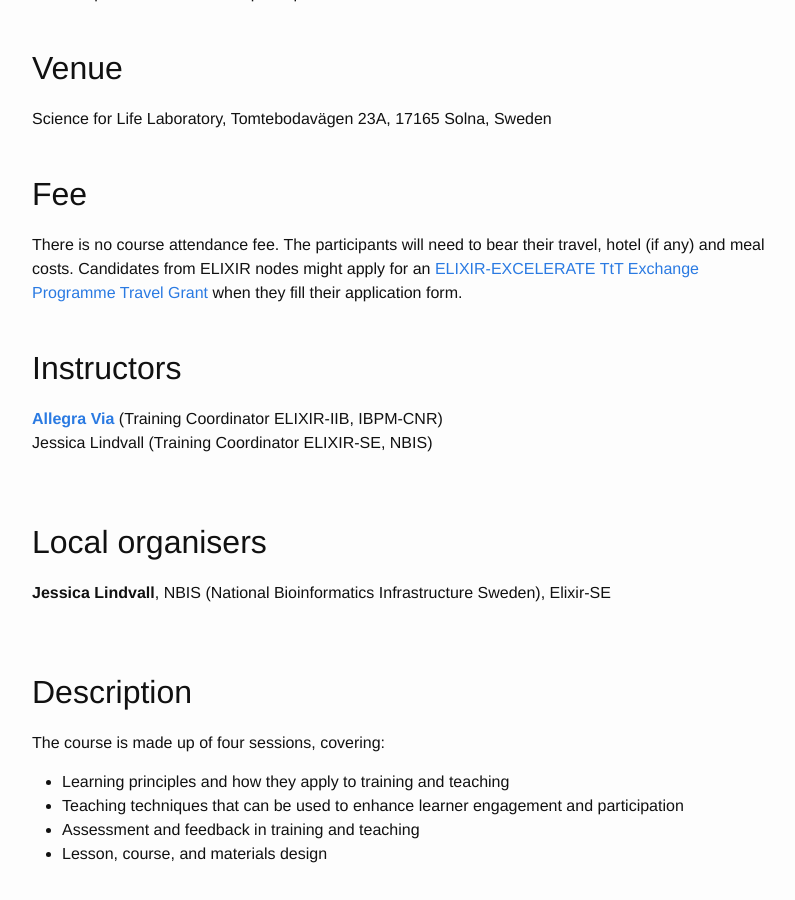
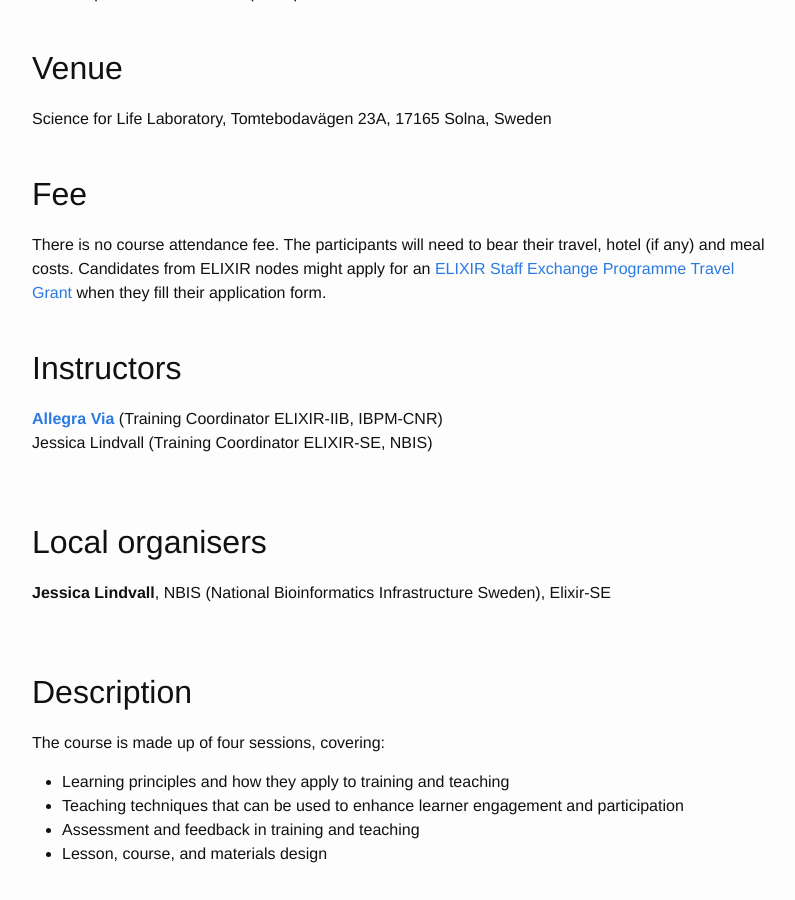
Before and after one commit to ELIXIR-IIB-training/website, a Jekyll site: the page built from _posts/2018-10-09-train-the-trainer-stockholm.md, in a window 1280 px wide and 900 px high, scrolled down 636 px. Shown: the whole window, without its empty margins (238-1033 px from the left). Built offline with Jekyll 4.4.1, drawn with Linux system fonts in a browser that asks for light colours.

Commit message:
Errata Corrige Excelerate Exchange programme

```diff
--- a/_posts/2018-10-09-train-the-trainer-stockholm.md
+++ b/_posts/2018-10-09-train-the-trainer-stockholm.md
@@ -11,7 +11,7 @@ description: ELIXIR-EXCELERATE, in collaboration with ELIXIR Sweden and ELIXIR-I
 
 <table border="0" width="600">
   <tr>
-  <td><a href="https://www.elixir-europe.org/about-us/how-funded/eu-projects/excelerate"><img src="../../../img/Logo_excelerate_whitebackground.png" alt="yay" height="80" width="150"></a></td>
+  <td><a href="https://www.elixir-europe.org/about-us/how-funded/eu-projects/excelerate"><img src="../../../img/Logo_Excelerate_EU-flag-acknowledgement.png" height="80" width="350"></a></td>
   <td><a href="https://www.elixir-europe.org/about-us/who-we-are/nodes/sweden"><img src="../../../img/Logo_elixir_sweden.png" height="80"></a></td>
   <td><a href="http://elixir-italy.org"><img src="../../../img/logo_elixir_italy.jpg" height="110"></a></td>
   </tr>
@@ -33,7 +33,7 @@ Science for Life Laboratory, Tomtebodavägen 23A, 17165 Solna, Sweden
 <br>
 
 ## Fee
-There is no course attendance fee. The participants will need to bear their travel, hotel (if any) and meal costs. Candidates from ELIXIR nodes might apply for an [ELIXIR-EXCELERATE TtT Exchange Programme Travel Grant](https://github.com/TrainTheTrainer/EXCELERATE-TtT/blob/master/TtT-exchange-programme.md) when they fill their application form.
+There is no course attendance fee. The participants will need to bear their travel, hotel (if any) and meal costs. Candidates from ELIXIR nodes might apply for an [ELIXIR Staff Exchange Programme Travel Grant](https://goo.gl/auzcnY) when they fill their application form.
 <br>
 <br>
 
```
